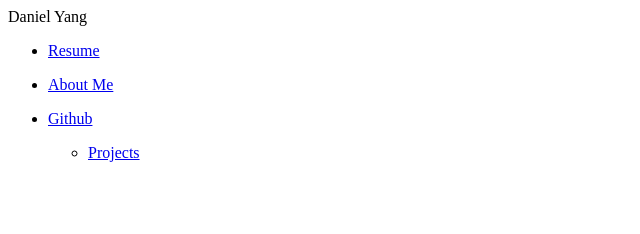
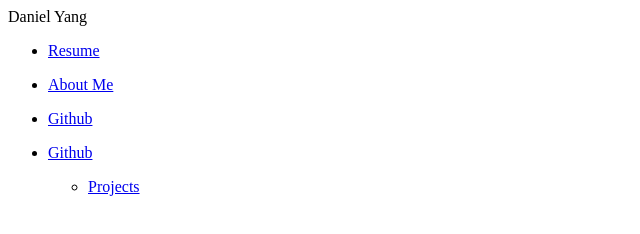
Before and after one commit to Dyang0/website, a plain HTML site: page index.html in a window 1280 px wide. Shown: the whole page, without its empty margins (0-640 px from the left). Drawn offline with Linux system fonts and the light colour scheme.

Commit message:
Update index.html

```diff
--- a/index.html
+++ b/index.html
@@ -10,6 +10,7 @@
     <li><p><a href="Documents/Resume.pdf" target="_blank">Resume</a></p></li>
     <li><p><a href="aboutme.html">About Me</a></p></li>
     <li><p><a href="https://github.com/Dyang0">Github</a></p></li>
+    <li><p><a href="https://www.tickcounter.com/countdown/3504663/until-graduation">Github</a></p></li>
     <ul>
         <li><p><a href="projects.html">Projects</a></p></li>
     </ul>
```
